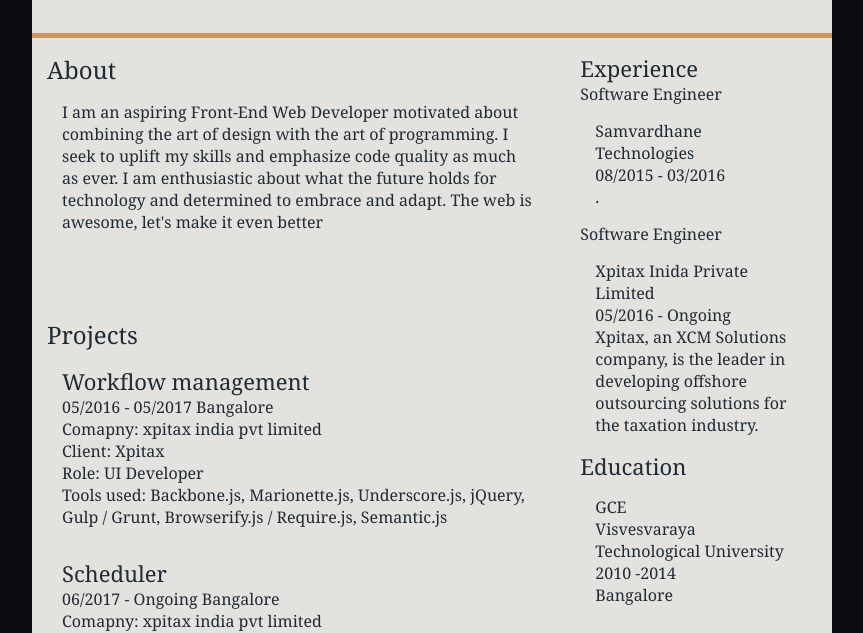
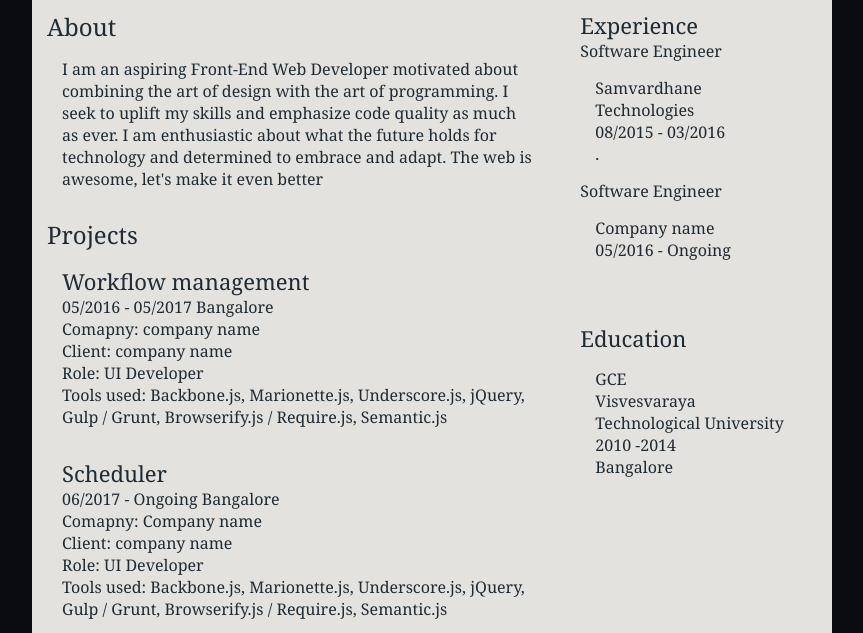
Before and after one commit to YogeshPrasanna/YogeshPrasanna.github.io, a plain HTML site: page index.html in a window 1280 px wide. Shown: the part 179-812 px from the top of the page, without its empty margins (208-1071 px from the left). Drawn offline with Linux system fonts and the light colour scheme.

Commit message:
change content"

```diff
--- a/index.html
+++ b/index.html
@@ -50,9 +50,9 @@
                         <span> Bangalore </span>
                     </div>
                     <div>
-                        <span class="project-info-header">Comapny: </span>xpitax india pvt limited</div>
+                        <span class="project-info-header">Comapny: </span>company name</div>
                     <div>
-                        <span class="project-info-header">Client: </span>Xpitax</div>
+                        <span class="project-info-header">Client: </span>company name</div>
                     <div>
                         <span class="project-info-header">Role: </span>UI Developer</div>
                     <div>
@@ -65,9 +65,9 @@
                         <span> Bangalore </span>
                     </div>
                     <div>
-                        <span class="project-info-header">Comapny: </span>xpitax india pvt limited</div>
+                        <span class="project-info-header">Comapny: </span>Company name</div>
                     <div>
-                        <span class="project-info-header">Client: </span>Xpitax</div>
+                        <span class="project-info-header">Client: </span>company name</div>
                     <div>
                         <span class="project-info-header">Role: </span>UI Developer</div>
                     <div>
@@ -91,12 +91,12 @@
                 </div>
                 <span>Software Engineer</span>
                 <div>
-                    <div>Xpitax Inida Private Limited</div>
+                    <div>Company name</div>
                     <div>
                         05/2016 - Ongoing
                     </div>
                     <div>
-                        Xpitax, an XCM Solutions company, is the leader in developing offshore outsourcing solutions for the taxation industry.
+                        <!-- Xpitax, an XCM Solutions company, is the leader in developing offshore outsourcing solutions for the taxation industry. -->
                     </div>
                 </div>
             </div>
```
